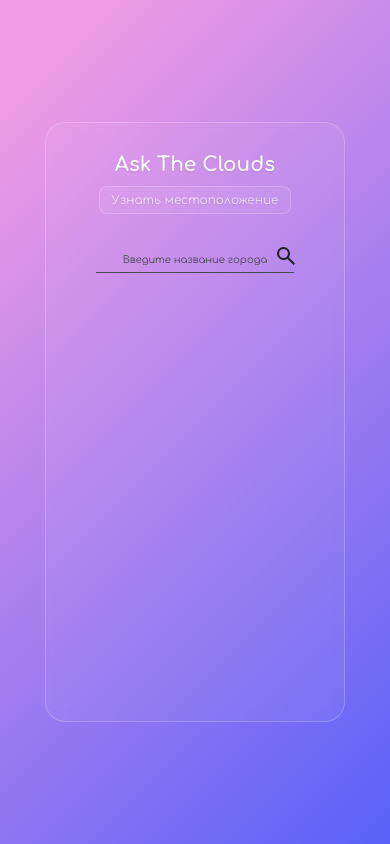
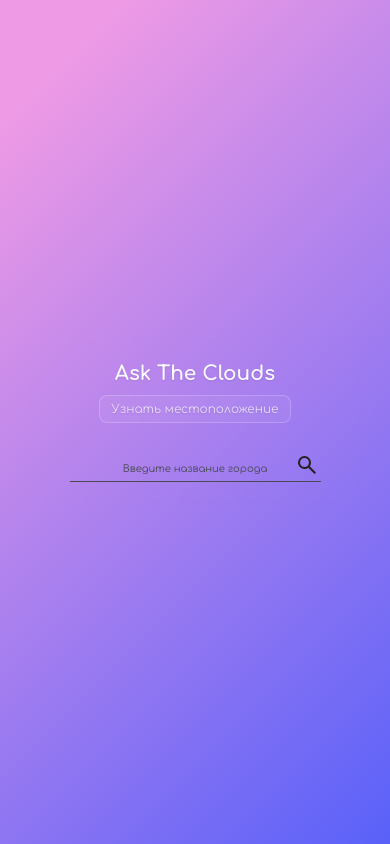
Before and after one commit to Nox1ee/Weather-widget, a React (Create React App) app: page / in a window 390 px wide. Built offline with nearby package versions, Linux system fonts and the light colour scheme.

Commit message:
Update Mobile Adaptivity

```diff
--- a/src/App.scss
+++ b/src/App.scss
@@ -71,8 +71,11 @@ body {
 
 @media (max-width: 575.98px) {
    .block {
-      width: 300px;
-      height: 600px;
+      width: 90%;
+      height: 100%;
+
+      border: none;
+      background: transparent;
    }
 
    .title {
--- a/src/Components/DisplayWeather/style.module.scss
+++ b/src/Components/DisplayWeather/style.module.scss
@@ -288,13 +288,13 @@
    .weatherSecond {
       margin-top: 8px;
 
-      flex-direction: row;
+      flex-direction: column;
       justify-content: space-between;
    }
 
    .weatherInfo,
    .weatherSun {
-      justify-content: start;
+      justify-content: center;
       gap: 3px;
 
       h3 {
```
